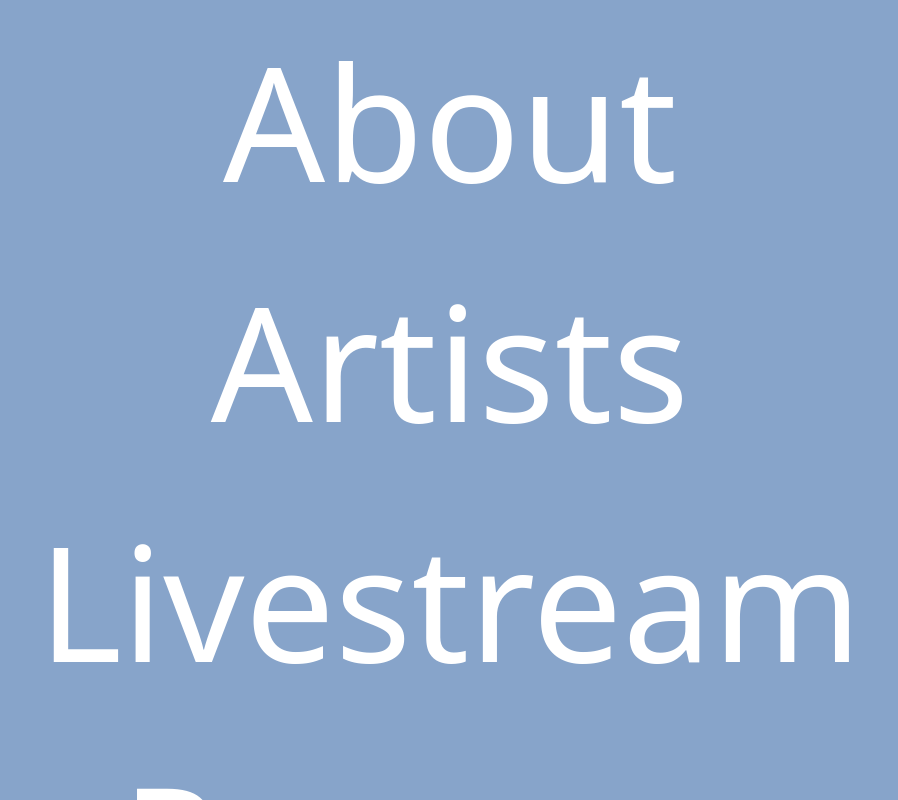
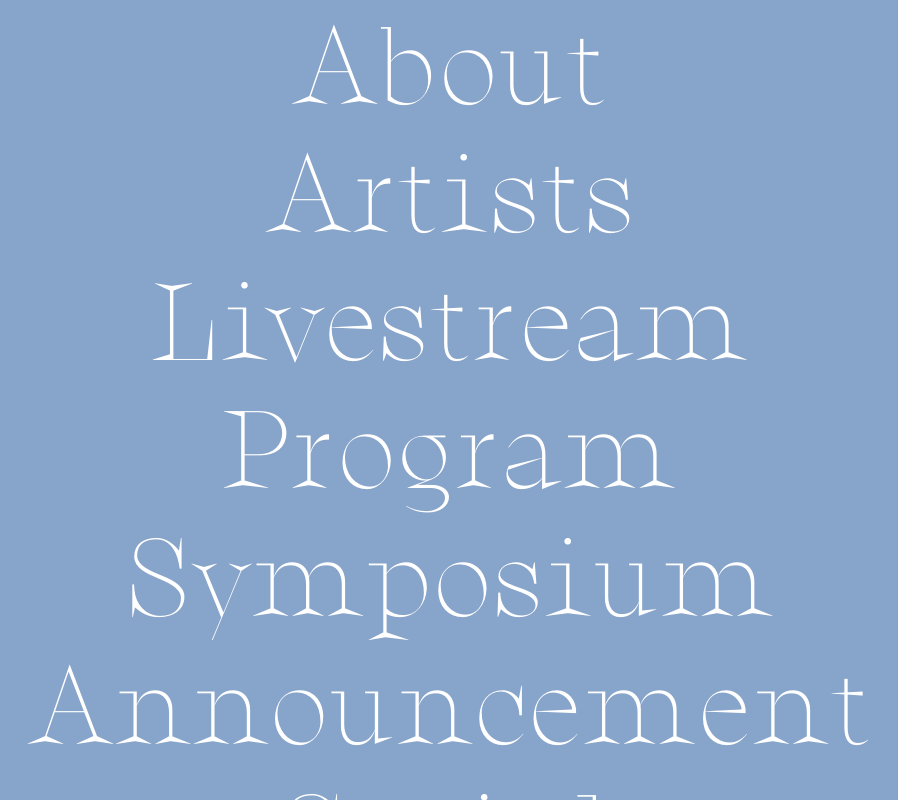
Before and after one commit to qclin/terrestrial-assemblage, a Gatsby site: page / in a window 1280 px wide. Both pictures are taken after a click on the button "Menu". Shown: the whole page, without its empty margins (190-1088 px from the left). Built offline with nearby package versions, Linux system fonts and the light colour scheme; Gatsby itself is replaced by a stand-in of ours.

Commit message:
add utility class styles

```diff
--- /dev/null
+++ b/src/components/layout.css
@@ -0,0 +1,19 @@
+@import "../styles/typography.css";
+
+body {
+  color: hsla(0, 0%, 0%, 0.8);
+  font-family: "StretchTrial", sans-serif;
+  font-weight: normal;
+  word-wrap: break-word;
+  font-kerning: normal;
+}
+
+h1,
+h2,
+h3,
+h4,
+h5,
+h6,
+a {
+  font-family: "CharonTrial", serif;
+}
--- a/src/components/layout.js
+++ b/src/components/layout.js
@@ -1,5 +1,6 @@
 import React from "react";
 import Menu from "./menu";
+import "./layout.css";
 
 export default function Layout({ children }) {
   return (
--- a/src/components/menu.js
+++ b/src/components/menu.js
@@ -2,26 +2,6 @@ import * as React from "react";
 import { Link } from "gatsby";
 import { capitalize } from "lodash";
 
-const overlayStyle = {
-  position: "fixed",
-  top: 0,
-  bottom: 0,
-  left: 0,
-  right: 0,
-  zIndex: 10,
-  overflow: "scroll",
-  backgroundColor: "#87A4CA",
-};
-
-const linkStyle = {
-  display: "block",
-  fontSize: "10rem",
-  textDecoration: "none",
-  textAlign: "center",
-  color: "white",
-};
-
-const navStyle = {};
 const buttonStyle = {
   margin: "2rem",
   border: "none",
@@ -45,17 +25,17 @@ function Menu() {
   return (
     <>
       <button style={buttonStyle} onClick={() => setVisible(!visible)}>
-        Menu
+        {visible ? "X" : "Menu"}
       </button>
       {visible && (
-        <section style={overlayStyle}>
-          <nav style={navStyle}>
+        <section className="fixed inset-0 overflow-y-scroll bg-blue">
+          <nav>
             {pages.map((page) => (
               <Link
                 key={page}
                 to={`/${page}`}
                 onClick={() => setVisible(false)}
-                style={linkStyle}
+                className="text-white text-9xl no-underline text-center block"
               >
                 {capitalize(page)}
               </Link>
--- a/src/pages/index.js
+++ b/src/pages/index.js
@@ -2,11 +2,6 @@ import * as React from "react";
 import Layout from "../components/layout";
 
 const SITE_NAME = "terrestrial assemblage";
-
-const logoStyle = {
-  fontSize: 400,
-  color: "white",
-};
 
 const IndexPage = () => {
   return (
@@ -14,9 +9,17 @@ const IndexPage = () => {
       <main>
         <title>{SITE_NAME}</title>
         <marquee width="100%" direction="left" scrollamount="1">
-          <h1 className="text-9xl text-white">{SITE_NAME.toUpperCase()}</h1>
+          <h1
+            className="text-9xl text-white"
+            style={{
+              fontSize: 400,
+            }}
+          >
+            {SITE_NAME.toUpperCase()}
+          </h1>
         </marquee>
       </main>
+      <div>adsfklajsflkajsf laskdfjklsdfj alkjasfksa fdalskdfjlksfjs</div>
     </Layout>
   );
 };
--- /dev/null
+++ b/src/styles/typography.css
@@ -0,0 +1,9 @@
+@font-face {
+  font-family: "CharonTrial";
+  src: url("../fonts/CharonTrial-Regular.otf");
+}
+
+@font-face {
+  font-family: "StretchTrial";
+  src: url("../fonts/StretchTrial-Medium.otf");
+}
--- a/tailwind.config.js
+++ b/tailwind.config.js
@@ -1,8 +1,16 @@
+const colors = {
+  babyBlue: "#87A4CA",
+};
+
 module.exports = {
   purge: ["./src/**/*.{js,jsx,ts,tsx}"],
   darkMode: false, // or 'media' or 'class'
   theme: {
-    extend: {},
+    extend: {
+      colors: {
+        blue: colors.babyBlue,
+      },
+    },
   },
   variants: {
     extend: {},
```
Also changed, not shown: src/fonts/CharonTrial-Regular.otf (added), src/fonts/StretchTrial-Medium.otf (added).
